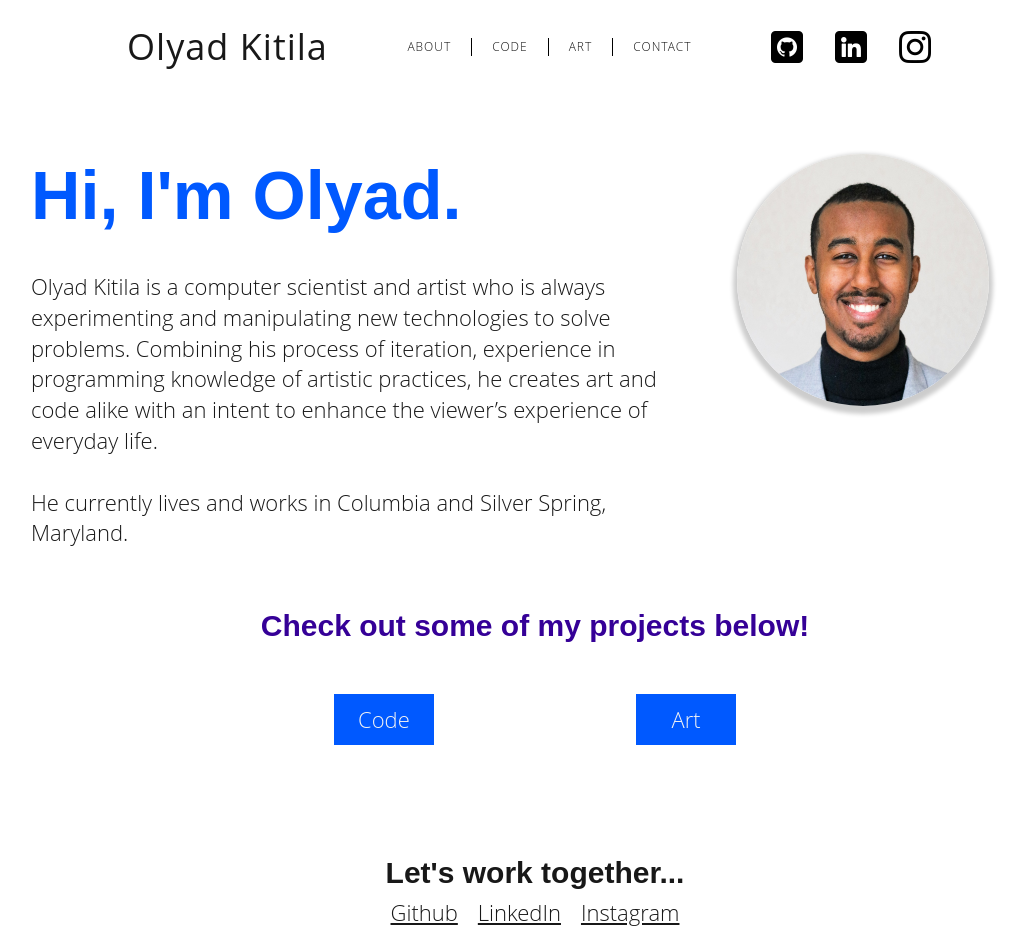
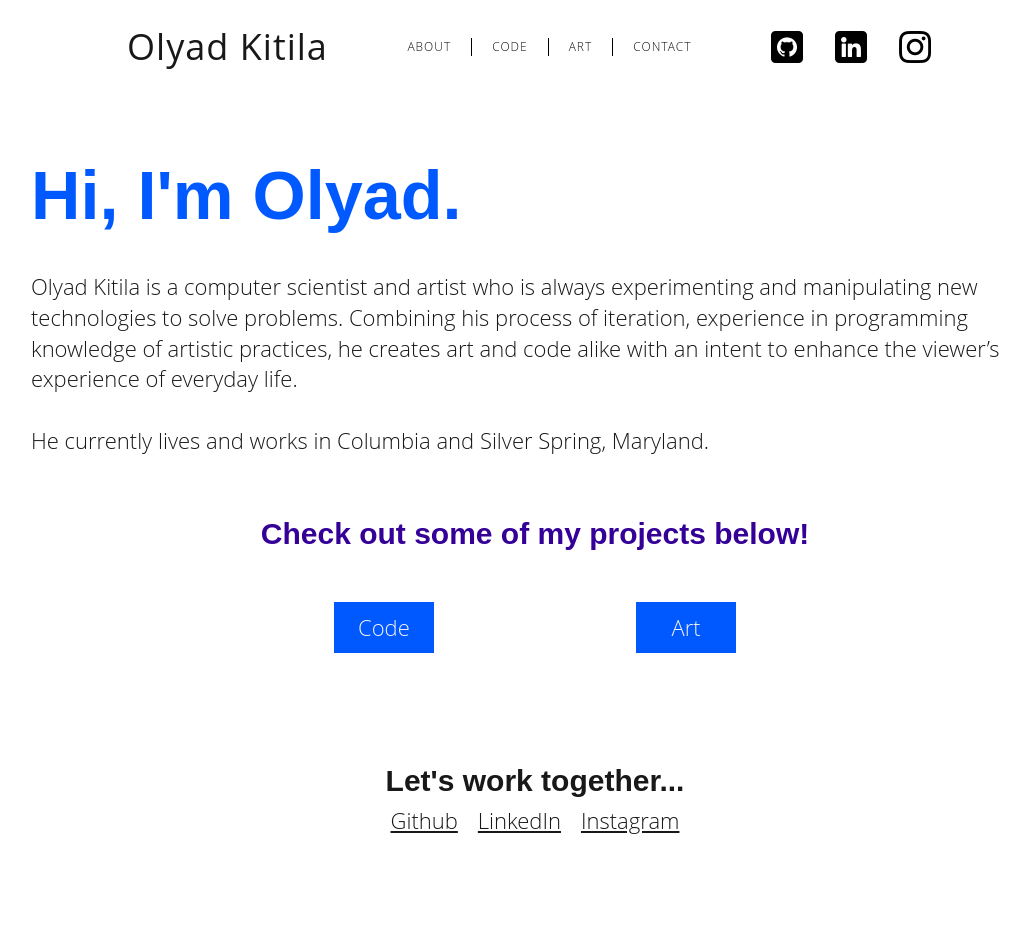
Before and after one commit to thymetime/Module-12-React, a React (Vite) app in the folder Portfolio/: page / in a window 1280 px wide. Shown: the whole page, without its empty margins (105-1135 px from the left). After the commit the page ends 845 px from the top, so only its background shows below. Built offline with nearby package versions, Linux system fonts and the light colour scheme.

Commit message:
no bio photo >:|

```diff
--- a/Portfolio/src/Nav.css
+++ b/Portfolio/src/Nav.css
@@ -24,12 +24,16 @@ override bootstrap CSS rules with the same name
     flex-direction: row;
     justify-content: space-between;
     align-items: center;
-    height: 3rem;
 }
 
 /* Applies a right border to every child except the very last one */
 .nav-tabs_custom > *:not(:last-child) {
   border-right: 1px solid black;
+}
+
+.nav-item_custom {
+    font-size: 1.2rem;
+    padding: 0 2rem;
 }
 
 .nav-icons_custom {
@@ -44,11 +48,6 @@ override bootstrap CSS rules with the same name
     height: auto;
 }
 
-.nav-item_custom {
-    font-size: 1.2rem;
-    padding: 0 2rem;
-}
-
 .nav-link {
 
 }
--- a/Portfolio/src/pages/Home.jsx
+++ b/Portfolio/src/pages/Home.jsx
@@ -16,7 +16,7 @@ export default function Home() {
       <section id="bio" class="bio-page">
 
           <content class="bio-info">
-              <img src="../assets/bio/OlyadKitila_Headshot_Size_Square.jpg" alt="Olyad Kitila, Developer." id="bio-img" class="bio-img" />
+              {/* <img src="../assets/bio/OlyadKitila_Headshot_Size_Square.jpg" alt="Olyad Kitila, Developer." id="bio-img" class="bio-img" /> */}
               <div class="bio-info--cont">
                   <h2 class="bio--greeting">Hi, I'm Olyad.</h2>
                   <p class="bio--desc">Olyad Kitila is a computer scientist and artist who is always
```
